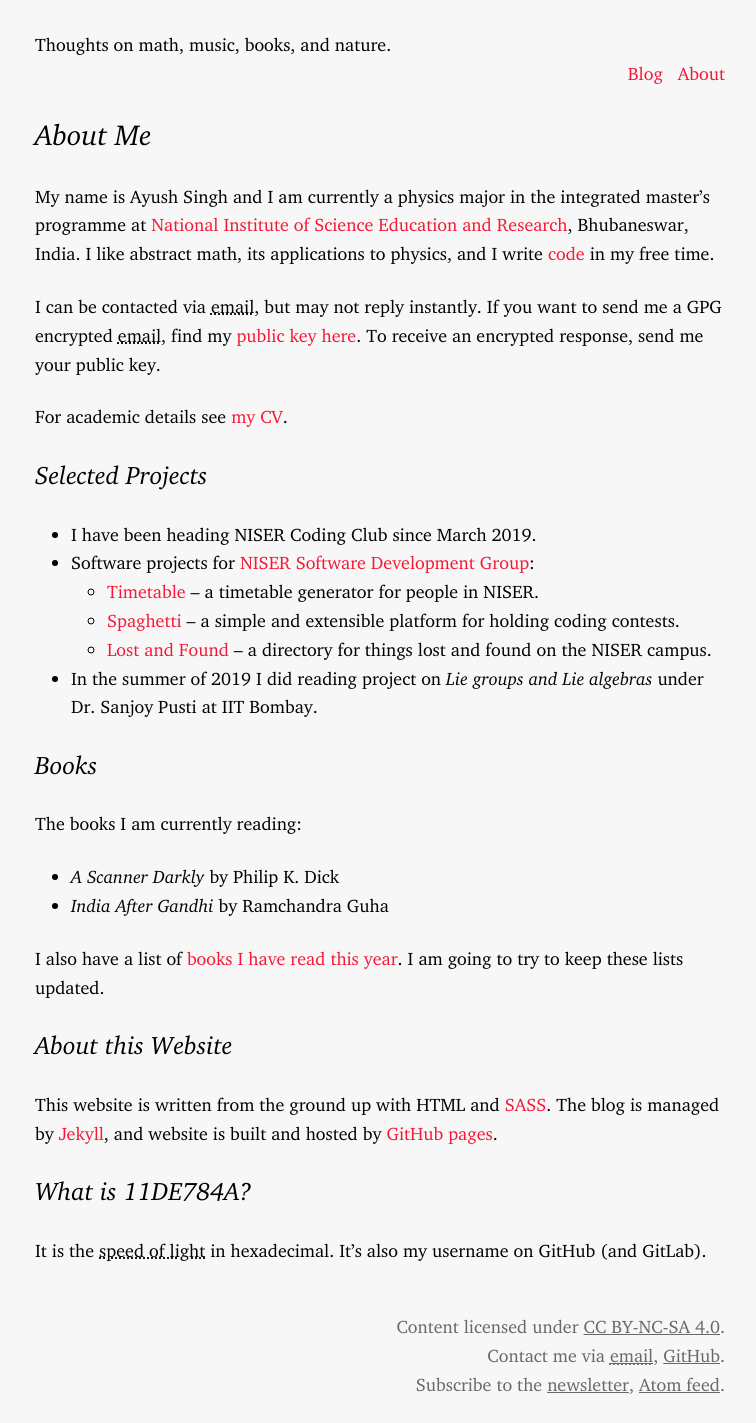
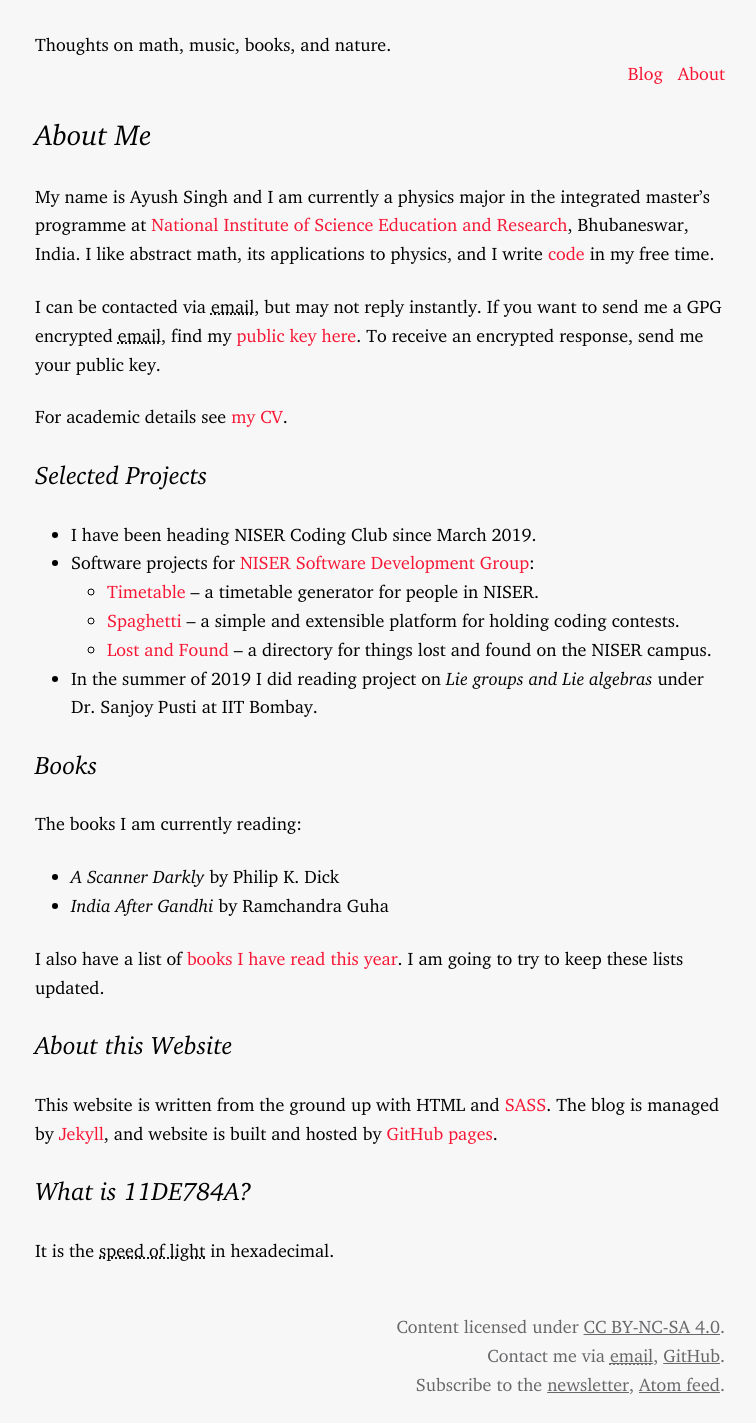
Before and after one commit to LeonardoGoller/LeonardoGoller.github.io, a Jekyll site: the page built from about.markdown, in a window 1280 px wide. Shown: the whole page, without its empty margins (260-1016 px from the left). Built offline with Jekyll 4.4.1, drawn with Linux system fonts in a browser that asks for light colours; comment, search, counter and statistics services are not loaded.

Commit message:
update about

```diff
--- a/about.markdown
+++ b/about.markdown
@@ -52,8 +52,7 @@ managed by [Jekyll](https://jekyllrb.com/), and website is built and hosted by
 
 ## What is 11DE784A?
 
-It is the speed of light in hexadecimal. It's also my username on GitHub (and
-GitLab).
+It is the speed of light in hexadecimal.
 
 *[email]: ayush [dot] singh [at] niser [dot] ac [dot] in
 *[speed of light]: 299,792,458 m/s
```
